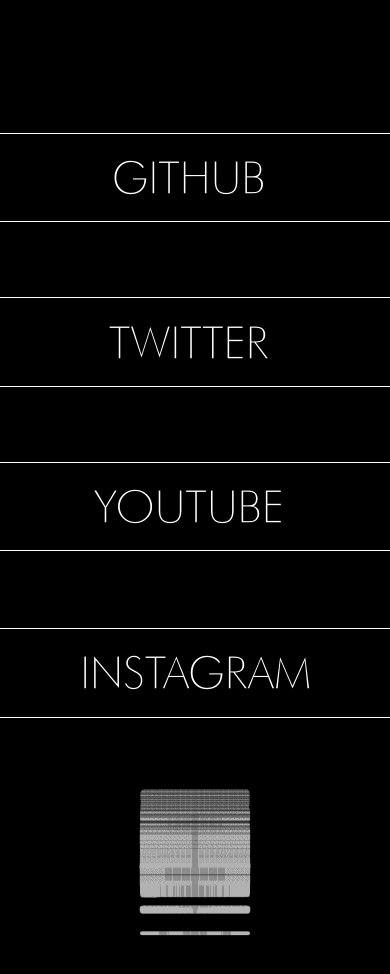
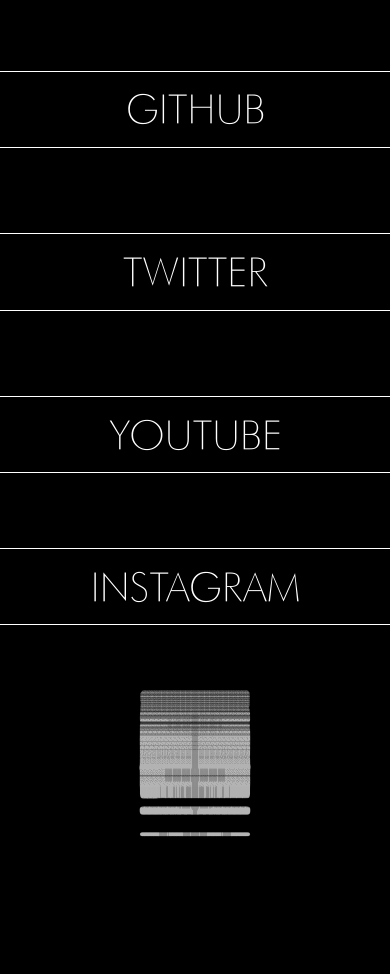
Before and after one commit to digitizednoise/personal_Site, a plain HTML site: page index.html in a window 390 px wide. Shown: the top 974 px of the page. After the commit the page ends 900 px from the top, so only its background shows below. Drawn offline with Linux system fonts and the light colour scheme.

Commit message:
Re-did some code to fix mobile compatability issues; viewport & width changes.

```diff
--- a/index.html
+++ b/index.html
@@ -3,7 +3,7 @@
 <head>
     <meta charset="UTF-8">
     <meta http-equiv="X-UA-Compatible" content="IE=edge">
-    <meta name="viewport" content="width=, initial-scale=1.0">
+    <meta name="viewport" content="width=650px,height=device-height, initial-scale=1, maximum-scale=1, user-scalable=0">
     <link rel="stylesheet" href= "style.css">
     <title>DIGITIZEDNOISE</title>
     <link rel="dNOIZE logo" type="image/png" href="/img/dNOISE_LOGO 300x300.png"/>
@@ -27,7 +27,7 @@
                 <div class = "site5">INSTAGRAM</div>
             </a>
         </div>
-        <div class = "openwrapper">
+       <div class = "openwrapper">
              <div class = "openmedia"><img src="img/dNOISE_LOGO 300x300.png" alt="dnoizebutton" width = 150px height = 150px></div>
         </div>
 
--- a/style.scss
+++ b/style.scss
@@ -19,7 +19,7 @@
     // ANIMATIONSTART
     position: relative;
     overflow: hidden;
-    background-size: 400% 400%;
+    background-size: 200% 400%;
      animation: TransitioningBackground 10s ease infinite;
       &::before {
        content: '';
@@ -64,27 +64,18 @@
 *{
     background-color: black;
     color: white;
-    font-size: 5.5vh;
+    font-size: 5vh;
     font-family: $main-fonts;
     text-decoration:none;
 }
 
-video {
-    width: 100%;
-    height: 100%;
-    position: absolute;
-    top: 0;
-    left: 0;
-    object-fit: cover;
-    opacity: 100%;
-  }
-
 .wrapper{
     display:grid;
     opacity: 100%;
+    width: auto;
     justify-content: center;
     gap: 50px;
-    padding-top: 125px;
+    padding-top: 50px;
     position: relative;
     z-index: 10;
     text-align:center;
@@ -99,9 +90,10 @@
 .site1 {
     width: 550px;
     display:inline-block;
-    padding:0.35em 1.2em;
+    text-align: center;
+    padding:0.3em 1em;
     border: $bordersize;
-    margin:0 0.3em 0.3em 0;
+    margin:0.3em 0.3em;
     border-radius:0.12em;
     box-sizing: border-box;
     @include textanimation;
@@ -109,9 +101,10 @@
 .site2 {
     width: 550px;
     display:inline-block;
-    padding:0.35em 1.2em;
+    text-align: center;
+    padding:0.3em 1em;
     border: $bordersize;
-    margin:0 0.3em 0.3em 0;
+    margin:0.3em 0.3em;
     border-radius:0.12em;
     box-sizing: border-box;
     @include textanimation;
@@ -119,9 +112,10 @@
 .site3 {
     width: 550px;
     display:inline-block;
-    padding:0.35em 1.2em;
+    text-align: center;
+    padding:0.3em 1em;
     border: $bordersize;
-    margin:0 0.3em 0.3em 0;
+    margin:0.3em 0.3em;
     border-radius:0.12em;
     box-sizing: border-box;
     @include textanimation;
@@ -129,9 +123,10 @@
 .site4{
     width: 550px;
     display:inline-block;
-    padding:0.35em 1.2em;
+    text-align: center;
+    padding:0.3em 1em;
     border: $bordersize;
-    margin:0 0.3em 0.3em 0;
+    margin:0.3em 0.3em;
     border-radius:0.12em;
     box-sizing: border-box;
     @include textanimation;
@@ -139,9 +134,10 @@
 .site5 {
     width: 550px;
     display:inline-block;
-    padding:0.35em 1.2em;
+    text-align: center;
+    padding:0.3em 1em;
     border: $bordersize;
-    margin:0 0.3em 0.3em;
+    margin:0.3em 0.3em;
     border-radius:0.12em;
     box-sizing: border-box;
     margin-top: 2px;
@@ -151,8 +147,8 @@
 .openwrapper{
     opacity: 80%;
     display:grid;
+    padding: 1em;
     justify-content: center;
-    padding: 1em;
     position: relative;
     z-index: 10;
 
```
Also changed, not shown: style.css.
